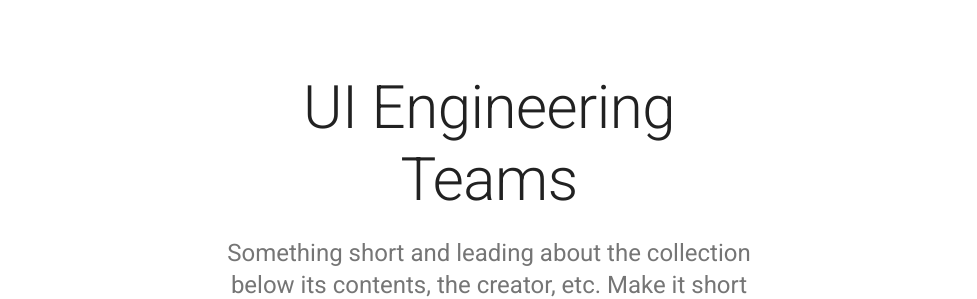
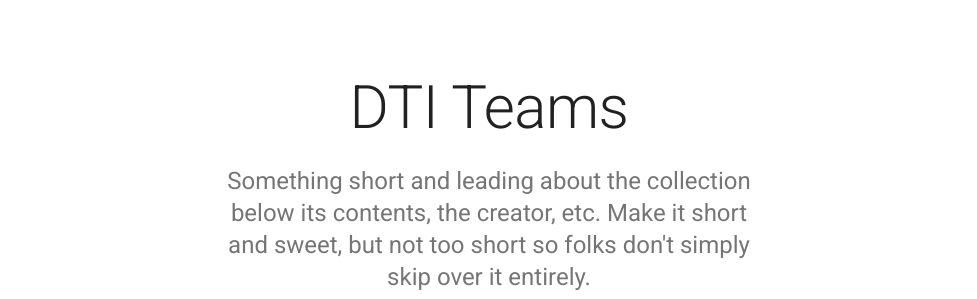
Before and after one commit to preethamlv/mfe-dashboard, a React app in the folder packages/marketing/: page / in a window 1280 px wide. Shown: the top 299 px of the page, without its empty margins (151-1128 px from the left). Built offline with nearby package versions, Linux system fonts and the light colour scheme.

Commit message:
title change

```diff
--- a/packages/marketing/src/components/Landing.js
+++ b/packages/marketing/src/components/Landing.js
@@ -79,7 +79,7 @@ export default function Album() {
               color="textPrimary"
               gutterBottom
             >
-              UI Engineering Teams
+              DTI Teams
             </Typography>
             <Typography
               variant="h5"
```
